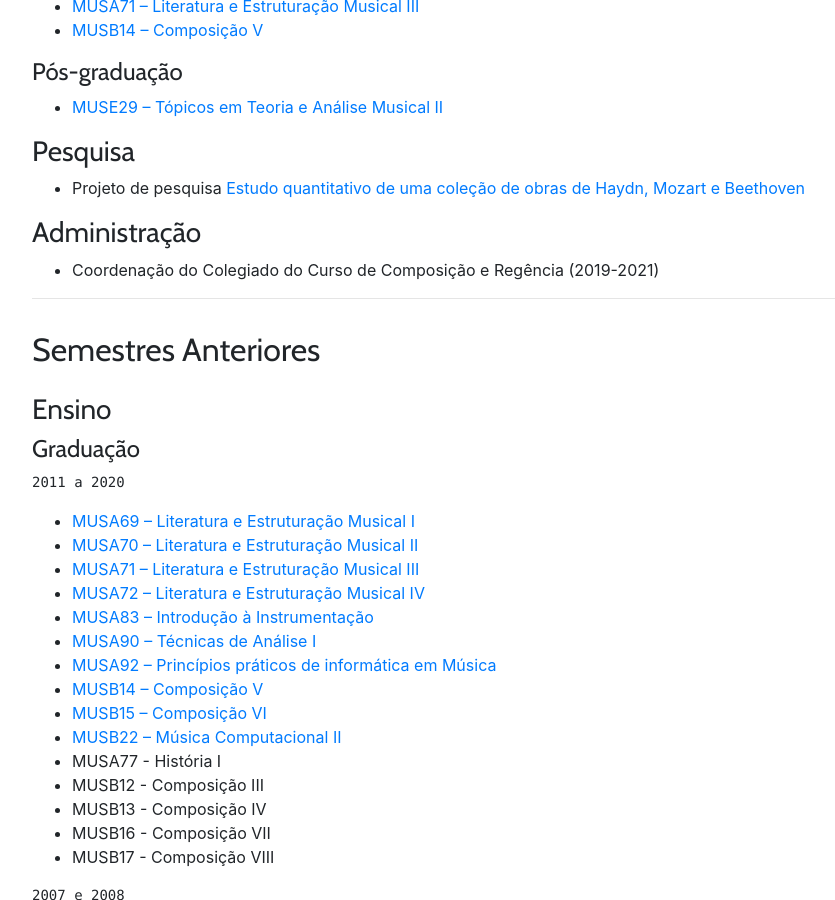
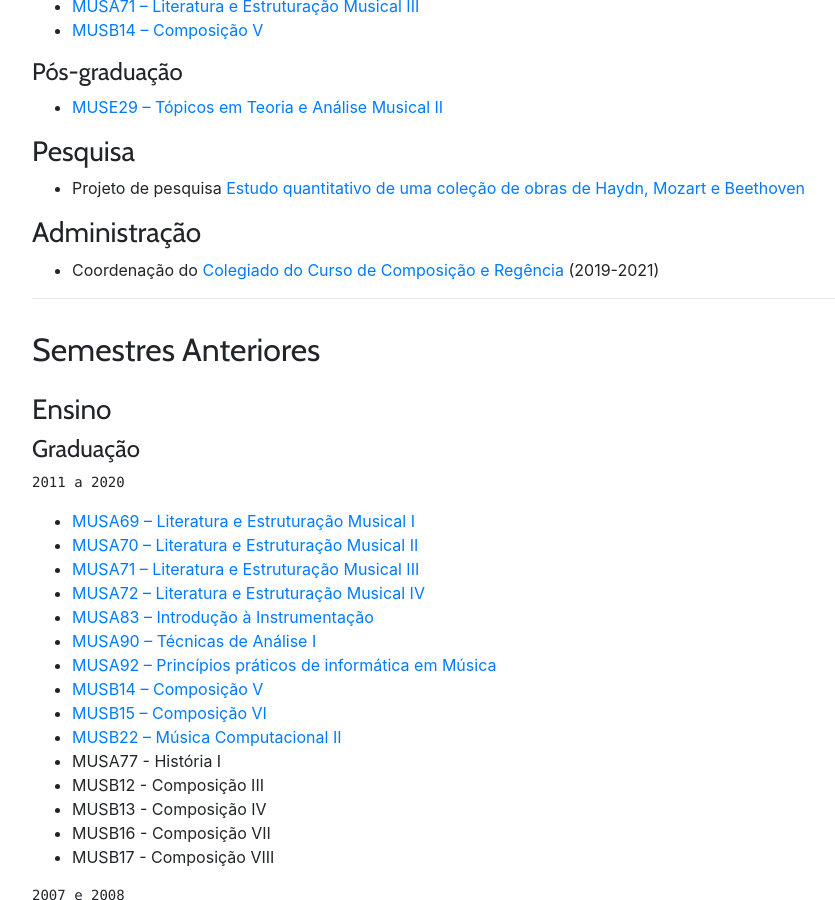
Before and after one commit to kroger/genosmus, a Jekyll site: the page built from _marcos/index.html, in a window 1280 px wide and 900 px high, scrolled down 599 px. Shown: the whole window, without its empty margins (68-903 px from the left). Built offline with Jekyll 4.4.1, drawn with Linux system fonts in a browser that asks for light colours; part of the change alters nothing that is shown.

```diff
--- a/_marcos/index.html
+++ b/_marcos/index.html
@@ -80,7 +80,8 @@ Estudo quantitativo de uma coleção de obras de Haydn, Mozart e Beethoven</a>
 <h3>Administração</h3>
 
 <ul>
-<li>Coordenação do Colegiado do Curso de Composição e Regência (2019-2021)</li>
+<li>Coordenação do <a href="https://dmusufba.com/composicao-regencia/"
+target="_blank">Colegiado do Curso de Composição e Regência</a> (2019-2021)</li>
 </ul>
 
 <hr>
```
